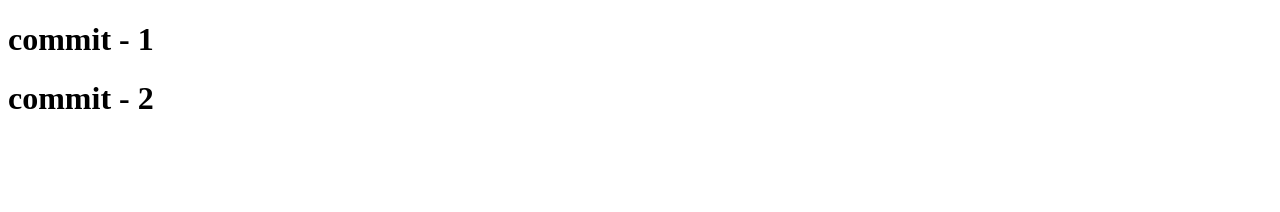
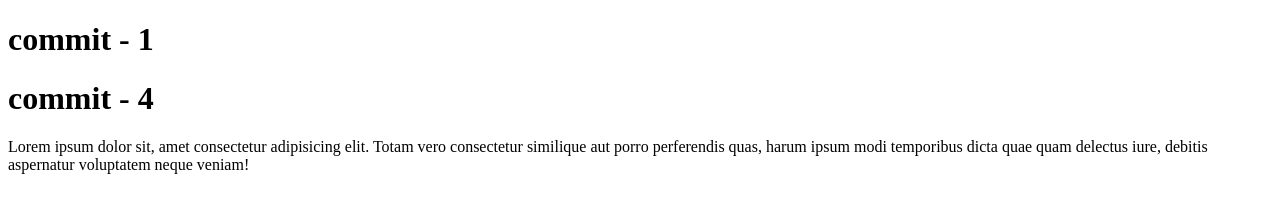
Before and after one commit to rashni464/js-tutor, a plain HTML site: page index.html in a window 1280 px wide. Drawn offline with Linux system fonts and the light colour scheme.

```diff
--- a/index.html
+++ b/index.html
@@ -8,7 +8,8 @@
 </head>
 <body>
     <h1> commit - 1 </h1>
-    <h1> commit - 2 </h1>
+    <h1> commit - 4 </h1>
+    <p>Lorem ipsum dolor sit, amet consectetur adipisicing elit. Totam vero consectetur similique aut porro perferendis quas, harum ipsum modi temporibus dicta quae quam delectus iure, debitis aspernatur voluptatem neque veniam!</p>
 
 
 </body>
```
